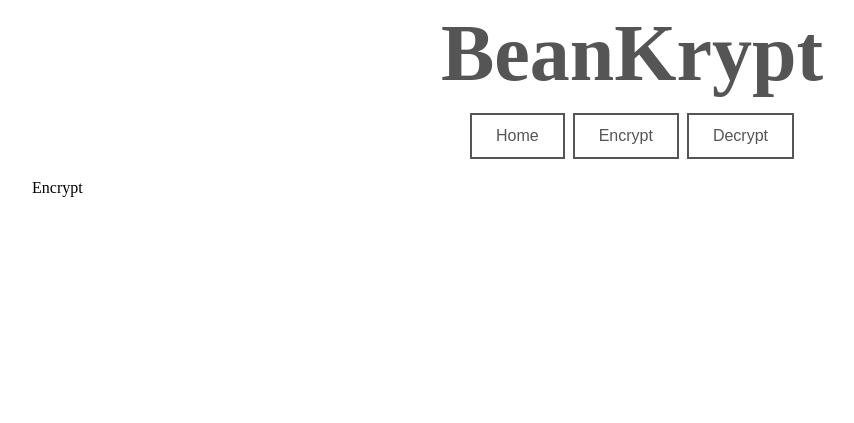
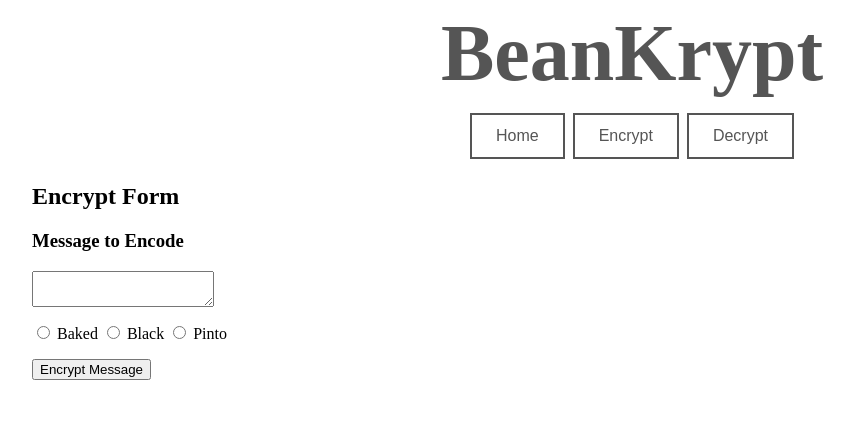
Before and after one commit to seb-fousse/BeanKrypt, a Flask app: page /encrypt in a window 1280 px wide. Shown: the top 423 px of the page, without its empty margins (8-862 px from the left). Run offline with Flask 2, Linux system fonts and the light colour scheme; some libraries are stand-ins or nearby versions.

Commit message:
Image upload and manipulation is roughly functional

```diff
--- a/app.py
+++ b/app.py
@@ -1,7 +1,16 @@
 from flask import Flask, render_template, request
+from forms import EncryptForm, DecryptForm
+from werkzeug.utils import secure_filename
+from beankrypting import encode, decode
+from random import randint
+import os
+
+upload_path = 'static/images/uploaded'
+secret_key = 'mysecret123'
 
 app = Flask(__name__)
-app.config["SECRET_KEY"] = "mysecret"
+app.config["SECRET_KEY"] = secret_key
+app.config["UPLOAD_FOLDER"] = upload_path
 
 @app.route("/", methods=['GET','POST'])
 def index():
@@ -9,11 +18,38 @@ def index():
 
 @app.route("/encrypt", methods=['GET','POST'])
 def encrypt():
-    return render_template('encrypt.html')
+    encrypt_form = EncryptForm()
+
+    # On submit
+    if encrypt_form.validate_on_submit():
+
+        # Find path to random bean img
+        bean_type = encrypt_form.bean_type.data.lower()
+        rand_int = str(randint(0,4))
+        path_to_bean_img = f'/static/images/{bean_type}/{rand_int}.png'
+        # Encode text into image
+        encoded_img = encode(path_to_bean_img, encrypt_form.text.data)
+
+    return render_template('encrypt.html', form=encrypt_form)
 
 @app.route("/decrypt", methods=['GET','POST'])
 def decrypt():
-    return render_template('decrypt.html')
+    decrypt_form = DecryptForm()
+
+    if decrypt_form.validate_on_submit():
+        filename = secure_filename(decrypt_form.image.data.filename)
+        filepath = os.path.join(app.config['UPLOAD_FOLDER'], filename)
+        decrypt_form.image.data.save(filepath)
+        print(filename)
+
+        img, decoded_filepath, decoded_filename = decode(filepath, app.config['UPLOAD_FOLDER'])
+        os.remove(filepath)
+
+        return render_template('image.html', image_path=decoded_filepath, image_name=decoded_filename)
+
+    return render_template('decrypt.html', form=decrypt_form)
+
+
 
 if __name__ == '__main__':
     app.run()
--- /dev/null
+++ b/forms.py
@@ -0,0 +1,15 @@
+from flask_wtf import FlaskForm
+from flask_wtf.file import FileAllowed
+from wtforms import TextAreaField, SubmitField, RadioField, FileField
+from wtforms.validators import DataRequired, InputRequired, Length
+
+
+class EncryptForm(FlaskForm):
+    text = TextAreaField("Message to Encode", validators=[DataRequired(), Length(min=1, max=3735)])
+    bean_type = RadioField("Bean Type", choices=['Baked','Black','Pinto'], validators=[DataRequired()])
+    submit = SubmitField('Encrypt Message')
+
+
+class DecryptForm(FlaskForm):
+    image = FileField('Image', validators=[InputRequired(), FileAllowed(['png'], 'PNG only')])
+    submit = SubmitField('Decrypt Image')
--- a/templates/encrypt.html
+++ b/templates/encrypt.html
@@ -1,4 +1,16 @@
 {% extends "base.html" %}
 {% block content %}
-    <p>Encrypt</p>
+    <h2>Encrypt Form</h2>
+    <form method='POST' enctype="multipart/form-data">
+        {{ form.csrf_token }}
+        <h3>
+            {{ form.text.label }}
+        </h3>
+        <p>{{ form.text() }}</p>
+        <tr> {% for btn in form.bean_type %}
+            <td>{{ btn }}</td>
+            <td>{{ btn.label }}</td>
+        {% endfor %}</tr>
+        <p>{{ form.submit() }}</p>
+    </form>
 {% endblock %}
--- /dev/null
+++ b/templates/image.html
@@ -0,0 +1,4 @@
+{% extends "base.html" %}
+{% block content %}
+    <a href="{{ image_path }}" download="{{ image_name }}"><img src="{{ image_path }}" /></a>
+{% endblock %}
```
Also changed, not shown: beankrypting.py (+25 -16 lines), templates/decrypt.html (+7 -1 lines), form.py (deleted).
